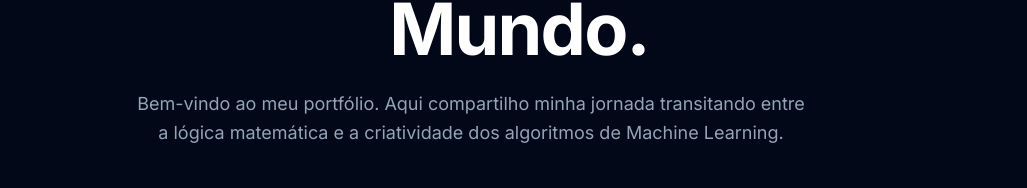
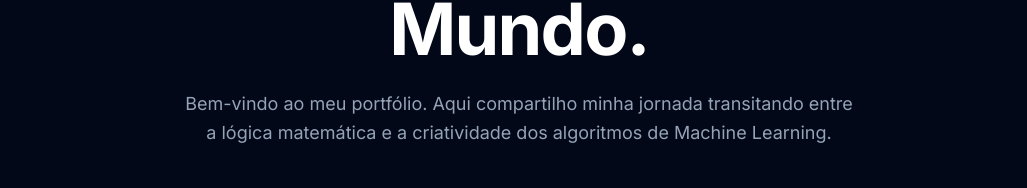
Before and after one commit to ronaldandrade/portfolio-math, a Next.js app: page / in a window 1280 px wide. Shown: the part 336-524 px from the top of the page, without its empty margins (121-1148 px from the left). Built offline with nearby package versions, Linux system fonts and the light colour scheme; no server answers; the database is empty.

Commit message:
ajuste de css

```diff
--- a/src/app/page.tsx
+++ b/src/app/page.tsx
@@ -28,7 +28,7 @@ export default async function Home() {
           Mundo.
         </h1>
 
-        <p className="text-lg text-slate-400 mb-10 max-w-2xl leading-relaxed">
+        <p className="text-lg text-slate-400 mb-10 max-w-2xl leading-relaxed mx-auto">
           Bem-vindo ao meu portfólio. Aqui compartilho minha jornada transitando
           entre a lógica matemática e a criatividade dos algoritmos de Machine
           Learning.
```
